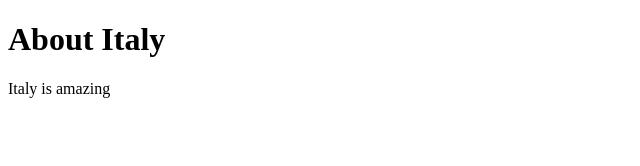
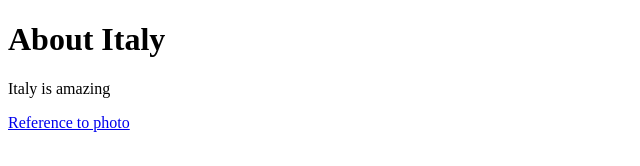
Before and after one commit to natal111/italy, a plain HTML site: page index.html in a window 1280 px wide. Shown: the whole page, without its empty margins (0-640 px from the left). Drawn offline with Linux system fonts and the light colour scheme.

Commit message:
Added reference to index.html

```diff
--- a/index.html
+++ b/index.html
@@ -9,6 +9,6 @@
 <body>
     <h1>About Italy</h1>
     <p>Italy is amazing</p>
-
+    <a href="natal111.github.io/my/site">Reference to photo</a>
 </body>
 </html>
```
